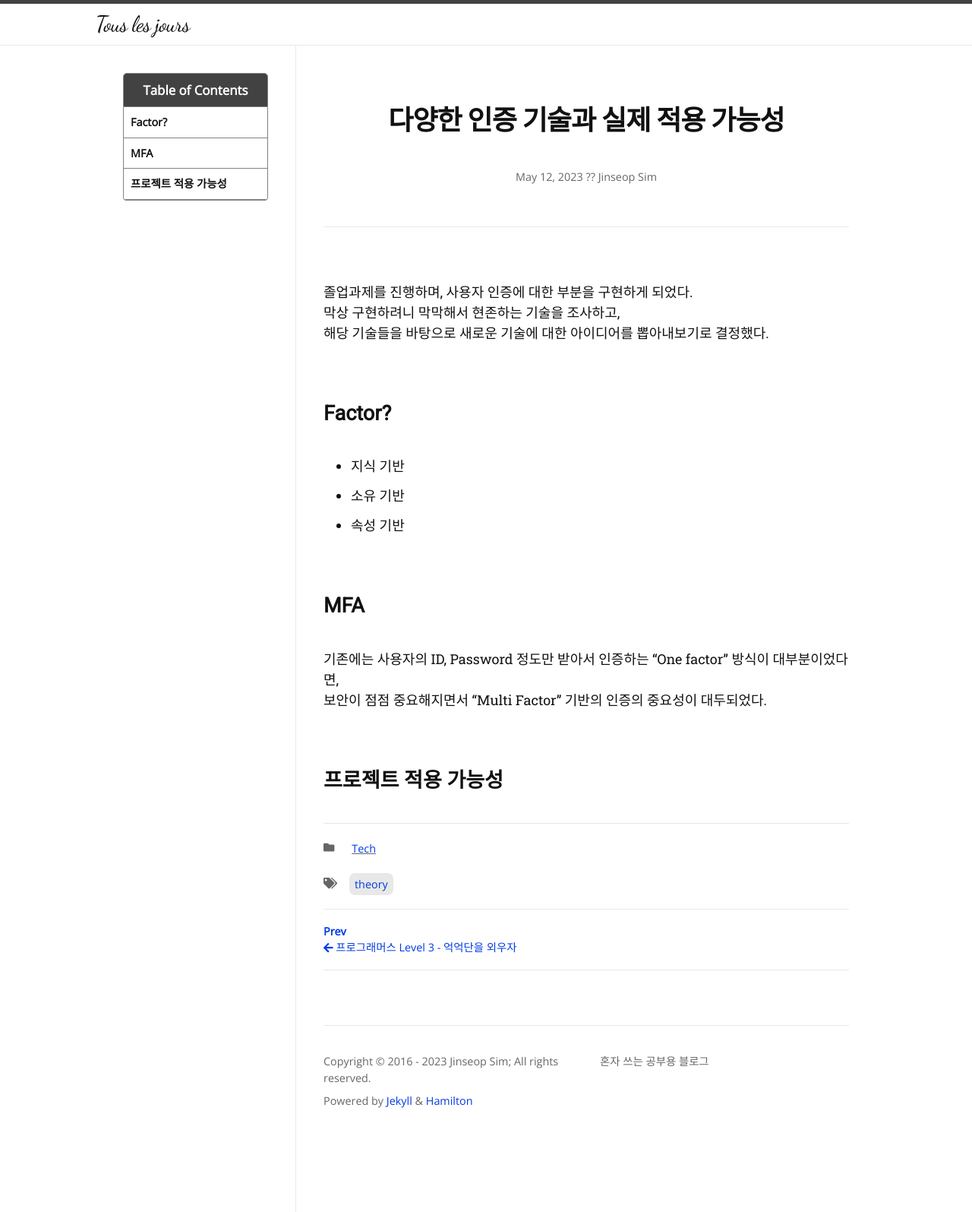
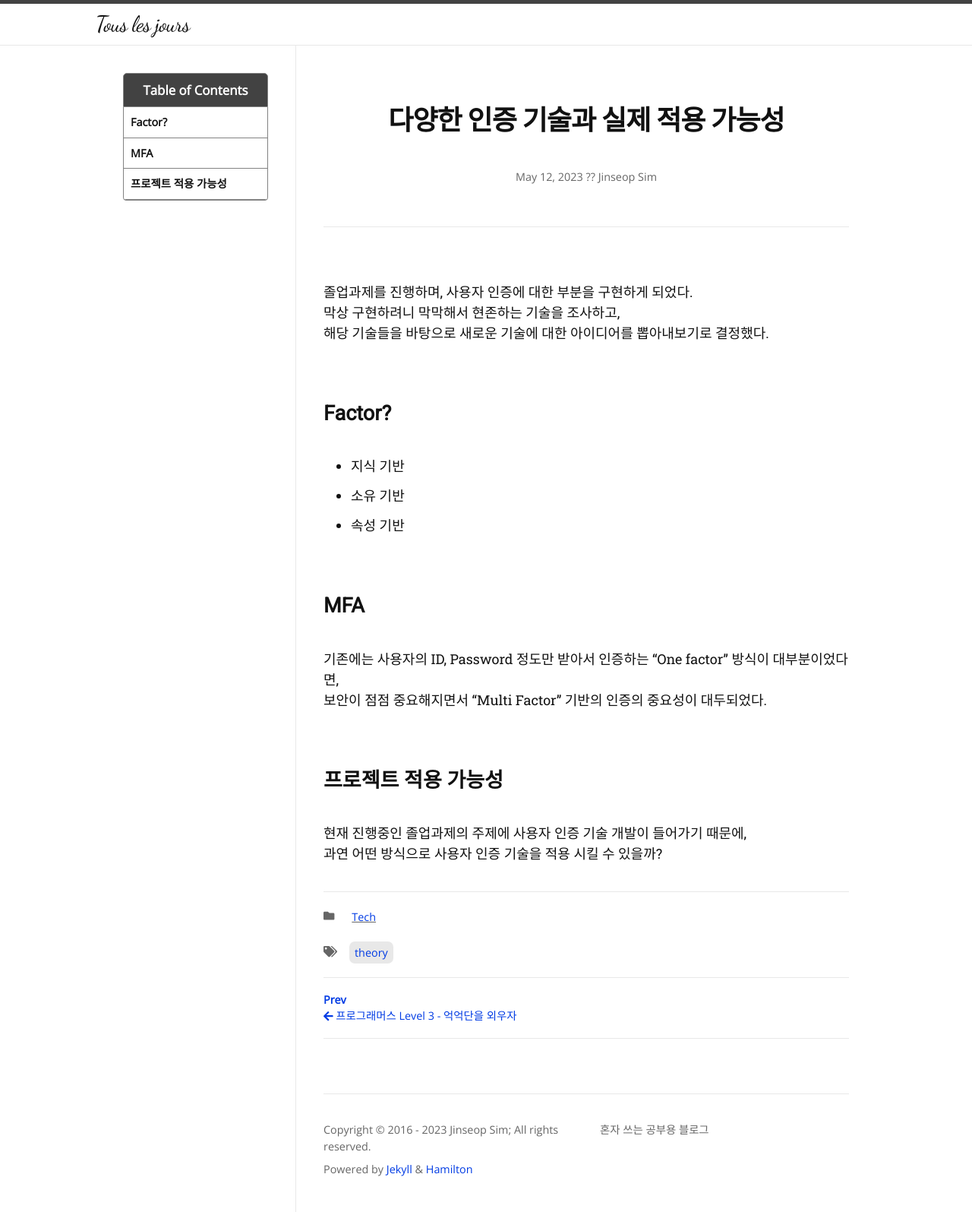
Before and after one commit to Jinseop-Sim/Jinseop-Sim.github.io, a Jekyll site: the page built from _posts/2023-05-12-authentication-method.md, in a window 1280 px wide. Shown: the whole page at 76% size. Built offline with Jekyll 4.4.1, drawn with Linux system fonts in a browser that asks for light colours; nearby versions of some CDN libraries; some web fonts are replaced.

Commit message:
글 수정

```diff
--- a/_posts/2023-05-12-authentication-method.md
+++ b/_posts/2023-05-12-authentication-method.md
@@ -21,3 +21,5 @@ toc: true
 보안이 점점 중요해지면서 "Multi Factor" 기반의 인증의 중요성이 대두되었다.
 
 ## 프로젝트 적용 가능성
+현재 진행중인 졸업과제의 주제에 사용자 인증 기술 개발이 들어가기 때문에,
+과연 어떤 방식으로 사용자 인증 기술을 적용 시킬 수 있을까?
```
